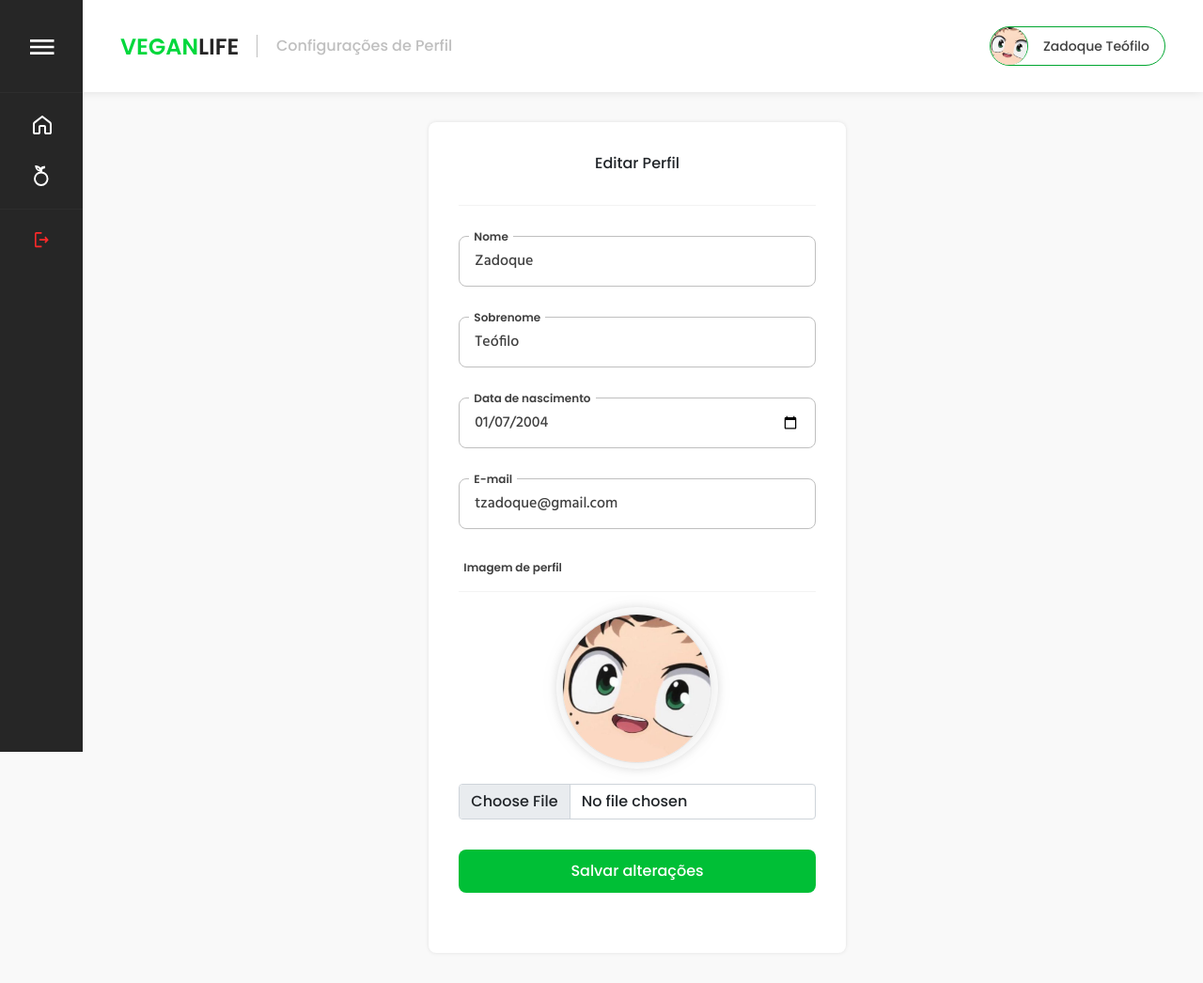
After one commit to tzadoque/veganlife, a Flask app: page /profile/edit in a window 1280 px wide. The commit adds this page. Shown: the whole page at 94% size. Run offline with Flask 2, Linux system fonts and the light colour scheme; a user stored in the database is signed in; data comes from the database, SQL or seed files in the repository; both versions use the stored data as it was after the commit; parts of the project's set-up code (start-up, migrations or seed data) failed here and were passed over; some libraries are stand-ins or nearby versions.

Commit message:
frontend e backend das página de perfil e edição de perfil

```diff
--- a/app/forms.py
+++ b/app/forms.py
@@ -9,9 +9,9 @@ class LoginUser(FlaskForm):
   submit = SubmitField("Entrar")
 
 class RegisterUser(FlaskForm):
-  name = StringField("Nome")
+  name = StringField("Nome", validators={DataRequired()})
   last_name = StringField("Sobrenome")
-  birth_date = DateField("Data de Nascimento")
+  birth_date = DateField("Data de Nascimento", validators={DataRequired()})
   email = EmailField("E-mail")
   password = PasswordField("Senha")
   repeat_password = PasswordField("Repetir Senha")
--- a/app/routes.py
+++ b/app/routes.py
@@ -1,11 +1,12 @@
-from datetime import timedelta
-from itertools import product
-
+import mimetypes
+import os
 from flask import flash, redirect, render_template, request, url_for
 from flask_login import current_user, login_required, login_user, logout_user
 from werkzeug.security import check_password_hash, generate_password_hash
+from werkzeug.utils import secure_filename
 
 from app import db
+from app.config import Config
 from app.models.User import User
 from app.models.Product import Product
 from app.forms import LoginUser, RegisterUser
@@ -26,7 +27,7 @@ def init_app(app):
 
     return redirect("/")
 
-  @app.route("/register", methods=["GET", "POST"])
+  @app.route("/register/", methods=("GET", "POST"))
   def register():
     form = RegisterUser()
 
@@ -56,7 +57,7 @@ def init_app(app):
 
     return render_template("register.html", form=form)
 
-  @app.route("/login", methods=["GET", "POST"])
+  @app.route("/login/", methods=("GET", "POST"))
   def login():
     form = LoginUser()
 
@@ -83,15 +84,79 @@ def init_app(app):
     logout_user()
     return redirect(url_for("index"))
 
-  @app.route("/profile")
+  @app.route("/profile/")
   def profile():
 
-    if current_user.is_active:
-      return render_template("profile.html")
+    if not current_user.is_active:
+      return redirect(url_for('login'))
 
-    return redirect(url_for('login'))
+    user = User.query.filter_by(id=current_user.id).first()
 
-  @app.route("/produtos")
+    day = user.birth_date[8] + user.birth_date[9]
+    month = user.birth_date[5] + user.birth_date[6]
+    year = user.birth_date[0] + user.birth_date[1] + user.birth_date[2] + user.birth_date[3]
+
+    formated_birth_date = f'{day}/{month}/{year}'
+
+    return render_template("profile.html", user=user, formated_birth_date=formated_birth_date)
+
+  @app.route("/profile/edit")
+  def edit_profile():
+
+    if not current_user.is_active:
+      return redirect(url_for('login'))
+
+    form = RegisterUser()
+
+    user = User.query.filter_by(id=current_user.id).first()
+
+    form.name.data = user.name
+    form.last_name.data = user.last_name
+    form.email.data = user.email
+
+    return render_template("edit_profile.html", user=user, form=form)
+
+  @app.route("/profile/edit/submit", methods=("GET", "POST"))
+  def submit_profile_edit():
+
+    if not current_user.is_active:
+      return redirect(url_for('login'))
+
+    form = RegisterUser()
+
+    user = User.query.filter_by(id=current_user.id).first()
+
+    if form.validate_on_submit():
+
+      if User.query.filter_by(email=form.email.data).first():
+        if not form.email.data == user.email:
+          flash("O email já está registrado", category="danger")
+          return redirect(url_for("edit_profile"))
+
+      user.name = form.name.data
+      user.last_name = form.last_name.data
+      user.birth_date = form.birth_date.data
+      user.email = form.email.data
+
+      if form.profile_picture.data:
+
+        file = form.profile_picture.data
+        file.filename = 'IMG_PROFILE_' + str(user.id) + mimetypes.guess_extension(file.content_type)
+        filename = secure_filename(file.filename)
+        file.save(os.path.join( Config.UPLOAD_FOLDER + '/profiles', filename))
+
+        user.profile_picture = file.filename
+        db.session.commit()
+      else:
+        user.profile_picture = user.profile_picture
+        db.session.commit()
+
+      db.session.commit()
+
+      return redirect(url_for('profile'))
+
+
+  @app.route("/produtos/")
   def produtos():
 
     if current_user.is_active:
@@ -100,7 +165,7 @@ def init_app(app):
 
     return redirect(url_for('login'))
 
-  @app.route("/produtos/<int:id>")
+  @app.route("/produtos/<int:id>/")
   def produto(id):
 
     if current_user.is_active:
--- a/app/static/js/index.js
+++ b/app/static/js/index.js
@@ -16,5 +16,4 @@ function loadFile(event) {
   var image = document.getElementById('output');
   image.src = URL.createObjectURL(event.target.files[0]);
   imagem = document.querySelector('#image')
-  image.classList.add("img-product-admin")
 };
--- a/app/static/scss/_variables.scss
+++ b/app/static/scss/_variables.scss
@@ -18,6 +18,7 @@ $light-1:         #FCFCFC;
 $light-2:         #F2F2F2;
 $light-3:         #BFBFBF;
 $light-4:         #F9F9F9;
+$light-5:         #EEEEEE;
 $danger:          #FF2929;
 $warning:         #ECF100;
 $info:            #24B5FF;
--- a/app/static/scss/components/_images.scss
+++ b/app/static/scss/components/_images.scss
@@ -1,4 +1,24 @@
 .img-profile {
+  border-radius: 50%;
+  background: #FFFFFF;
+  box-shadow: 0px 0px 10px rgba(0, 0, 0, 0.1);
+  width: 172px;
+  height: 172px;
+  display: flex;
+  justify-content: center;
+  align-items: center;
+  object-fit: cover;
+  img {
+    width: 159px;
+    height: 159px;
+    object-fit: cover;
+    border-radius: 50%;
+    border: 1px solid #E5E5E5;
+    filter: drop-shadow(0px 0px 10.6173px rgba(0, 0, 0, 0.1));
+  }
+}
+
+.img-profile-admin {
   width: 40px;
   height: 40px;
   object-fit: cover;
@@ -10,7 +30,7 @@
   width: 40px;
   object-fit: cover;
   border-radius: 50%;
-  border-right: 1px solid #E5E5E5;
+  border-right: 1px solid #e5e5e5;
   box-sizing: border-box;
   display: block;
 }
@@ -28,10 +48,9 @@
   height: 310px;
   object-fit: cover;
   box-sizing: border-box;
-  border: 2px solid #FFFFFF;
+  border: 2px solid #ffffff;
   border-radius: 8px 0px 0px 8px;
 }
-
 
 .img-product-admin {
   border-radius: 8px;
--- a/app/static/scss/components/_inputs.scss
+++ b/app/static/scss/components/_inputs.scss
@@ -6,7 +6,7 @@
   font-weight: 500;
   font-family: 'Hind';
   color: $dark-1;
-  font-size: 0.875rem;
+  font-size: 16px;
   background: #FFFFFF;
   width: 100%;
   box-sizing: border-box;
--- a/app/static/scss/style.scss
+++ b/app/static/scss/style.scss
@@ -17,3 +17,7 @@
 .border-radius-8 {
   border-radius: 8px;
 }
+
+.border-radius-50 {
+  border-radius: 50%;
+}
--- a/app/templates/admin/model/create_product.html
+++ b/app/templates/admin/model/create_product.html
@@ -22,12 +22,10 @@
           </div>
 
           <div class="">
-            <!-- <label for="productCategory">Categoria</label> -->
             {{ form.category(class="input-select", id="productCategory") }}
           </div>
 
           <div class="">
-            <!-- <label for="productName">Classificação</label> -->
             {{ form.type(class="input-select", id="productName") }}
           </div>
 
--- a/app/templates/admin/model/create_user.html
+++ b/app/templates/admin/model/create_user.html
@@ -12,7 +12,8 @@
   {{header('Cadastro de usuários', current_user)}}
   <div class="py-32 px-80 d-flex flex-column gap-32">
     <div class="bg-white p-24 box-shadow-1 border-radius-8">
-        <form action="{{url_for('users.create_view')}}" method="post" enctype="multipart/form-data" class="d-flex flex-column">
+      <form action="{{url_for('users.create_view')}}" method="post" enctype="multipart/form-data"
+        class="d-flex flex-column">
         {{ form.csrf_token }}
 
         <label for="">nome</label>
@@ -32,7 +33,7 @@
 
         <label for="">Imagem de perfil</label>
         {{form.profile_picture(accept="image/png, image/jpeg", id="image", onchange="loadFile(event)")}}
-          <img class="img-profile" id="output" />
+        <img class="img-profile-admin" id="output" />
 
         {{form.submit}}
       </form>
--- a/app/templates/admin/model/edit_product.html
+++ b/app/templates/admin/model/edit_product.html
@@ -31,7 +31,7 @@
           <label for="">Imagem do produto</label>
 
           {% if product.picture %}
-            {{form.picture(accept="image/png, image/jpeg", id="image", onchange="loadFile(event)", value=product.picture)}}
+            {{form.picture(accept="image/png, image/jpeg", id="image", onchange="loadFile(event)")}}
             <img src="{{url_for('static', filename='uploads/products/' + product.picture)}}" class="img-product-admin" id="output" />
           {% else %}
             {{form.picture(accept="image/png, image/jpeg", id="image", onchange="loadFile(event)")}}
--- a/app/templates/components/header.html
+++ b/app/templates/components/header.html
@@ -12,7 +12,7 @@
       </div>
       <ul class="navbar-nav flex-row gap-64 align-items-center justify-content-end">
         <li class="nav-item">
-          <a class="link-profile {% if request.url_rule.rule == url_for('profile') %} active {% endif %}" href="{{url_for('profile')}}">
+          <a class="link-profile {% if 'profile' in request.path %} active {% endif %}" href="{{url_for('profile')}}">
             <div>
               <img class="img-profile-header" src="{% if current_user.profile_picture %} {{url_for('static', filename='uploads/profiles/') + current_user.profile_picture}} {% else %} {{url_for('static', filename='img/svg/profile.svg')}} {% endif %} " alt="">
             </div>
--- /dev/null
+++ b/app/templates/edit_profile.html
@@ -0,0 +1,71 @@
+{% from 'components/header.html' import header %}
+{% from 'components/navbars.html' import side_navbar %}
+{% extends 'base.html' %}
+
+{% block subtitle %} - Perfil {% endblock %}
+
+{% block content %}
+
+  {{ side_navbar(current_user) }}
+  {{ header('Configurações de Perfil', current_user ) }}
+
+  <main class="container py-32">
+    <div class="row justify-content-center">
+      <div class="col-12 col-md-6 col-lg-5 px-0">
+        <form action="{{url_for('submit_profile_edit')}}" method="post" enctype="multipart/form-data" class="form py-32 px-16 p-md-32">
+          {{ form.csrf_token }}
+
+          <div class="text-center d-block fw-medium fz-16 ff-poppins">
+            Editar Perfil
+          </div>
+
+          <hr class="m-0">
+
+          <div class="input-field-1">
+            <label for="productName">Nome</label>
+            {{ form.name(class='input-1') }}
+          </div>
+
+          <div class="input-field-1">
+            <label for="productName">Sobrenome</label>
+            {{ form.last_name(class='input-1') }}
+          </div>
+
+          <div class="input-field-1">
+            <label for="productName">Data de nascimento</label>
+            {{ form.birth_date(class='input-1', value=user.birth_date) }}
+          </div>
+
+          <div class="input-field-1">
+            <label for="productName">E-mail</label>
+            {{ form.email(class='input-1') }}
+          </div>
+
+          <div class="">
+            <label for="image" class="form-label">Imagem de perfil</label>
+            <hr>
+
+            <div class="pb-16">
+              <div class="d-flex justify-content-center">
+                <div class="img-profile">
+                  <img src="{{url_for('static', filename='uploads/profiles/' + user.profile_picture)}}" id="output" />
+                </div>
+              </div>
+            </div>
+            {{form.profile_picture(class="form-control", accept="image/png, image/jpeg", id="image", onchange="loadFile(event)")}}
+
+          </div>
+
+          {{ form.submit(class="btn-1 bg-green-2 text-white", value="Salvar alterações") }}
+
+          <div>
+            {% include 'components/notification.html' %}
+          </div>
+        </form>
+      </div>
+    </div>
+  </main>
+
+  {% include 'components/footer.html' %}
+
+{% endblock %}
```
Also changed, not shown: app/admin.py (+20 -1 lines), app/templates/admin/model/user.html (+5 -3 lines), app/templates/profile.html (+45 -3 lines), app/app.db, app/static/css/style.css, app/static/uploads/profiles/IMG_PROFILE_1.jpg, 1 other file. Lines whose indentation alone changed are shown as unchanged.
